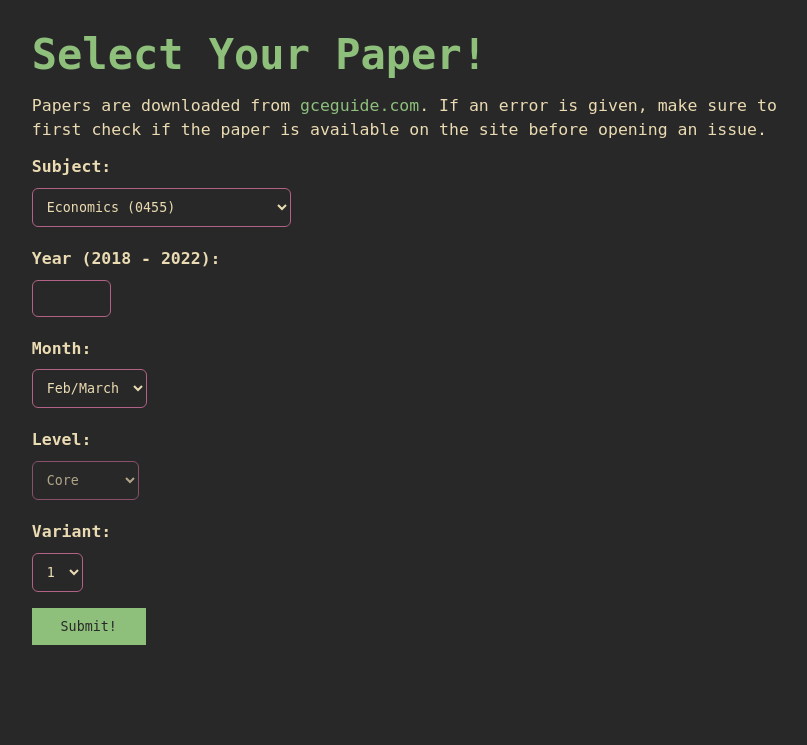
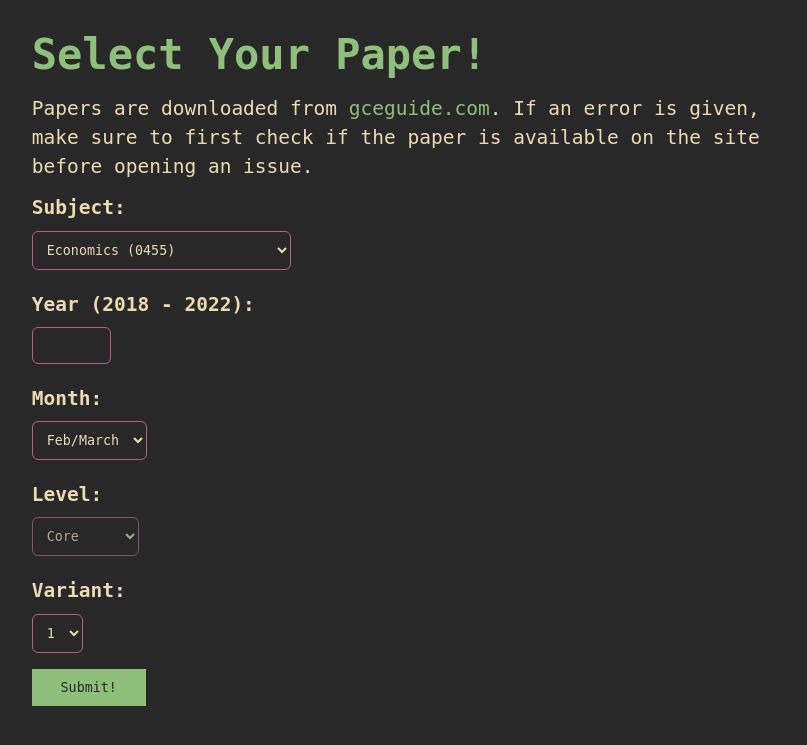
Before and after one commit to ghassbomb/mcqambridge, a Flask app: page / in a window 1280 px wide. Shown: the top 745 px of the page, without its empty margins (229-1036 px from the left). Run offline with Flask 3, Linux system fonts and the light colour scheme; some web fonts are replaced.

Commit message:
fixed font

```diff
--- a/static/css/main.css
+++ b/static/css/main.css
@@ -23,7 +23,7 @@
   --font-size-heading4: 1.8rem;
 }
 * {
-  font-family: "Iosevka Web Aile", monospace;
+  font-family: "Iosevka Aile Web", monospace;
 }
 
 @media screen and (max-width: 767px) {
@@ -88,6 +88,9 @@
 h4 {
   color: var(--color-secondary);
 }
+strong {
+  font-weight: 800;
+}
 a {
   text-decoration: none;
   color: var(--color-link);
@@ -100,7 +103,6 @@
 .main-form {
   margin-left: auto;
   margin-right: auto;
-  font-size: 1.1rem;
   padding: 1rem;
   margin-bottom: 1rem;
   border-radius: 4px;
@@ -237,3 +239,7 @@
   font-weight: bold;
   color: #009879;
 }
+.form-container{
+  color: red;
+  text-transform: uppercase;
+}
```
